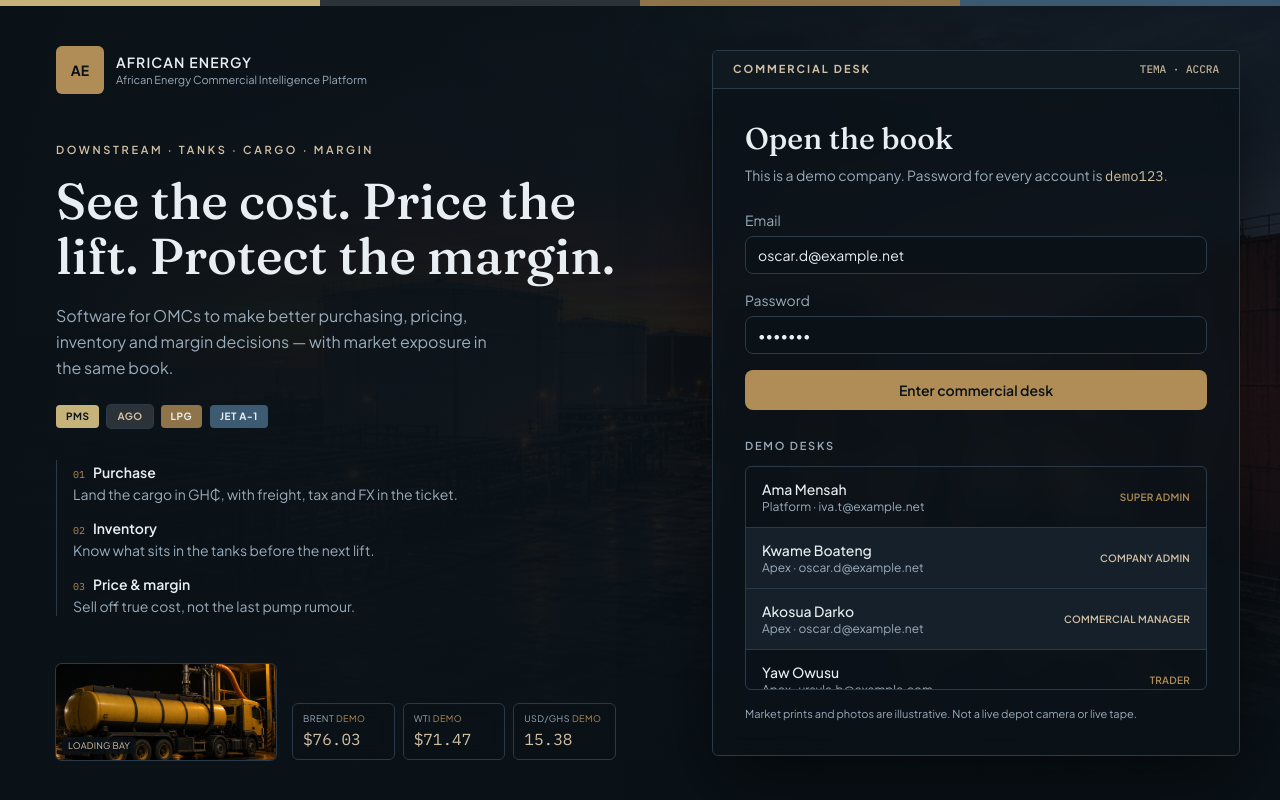
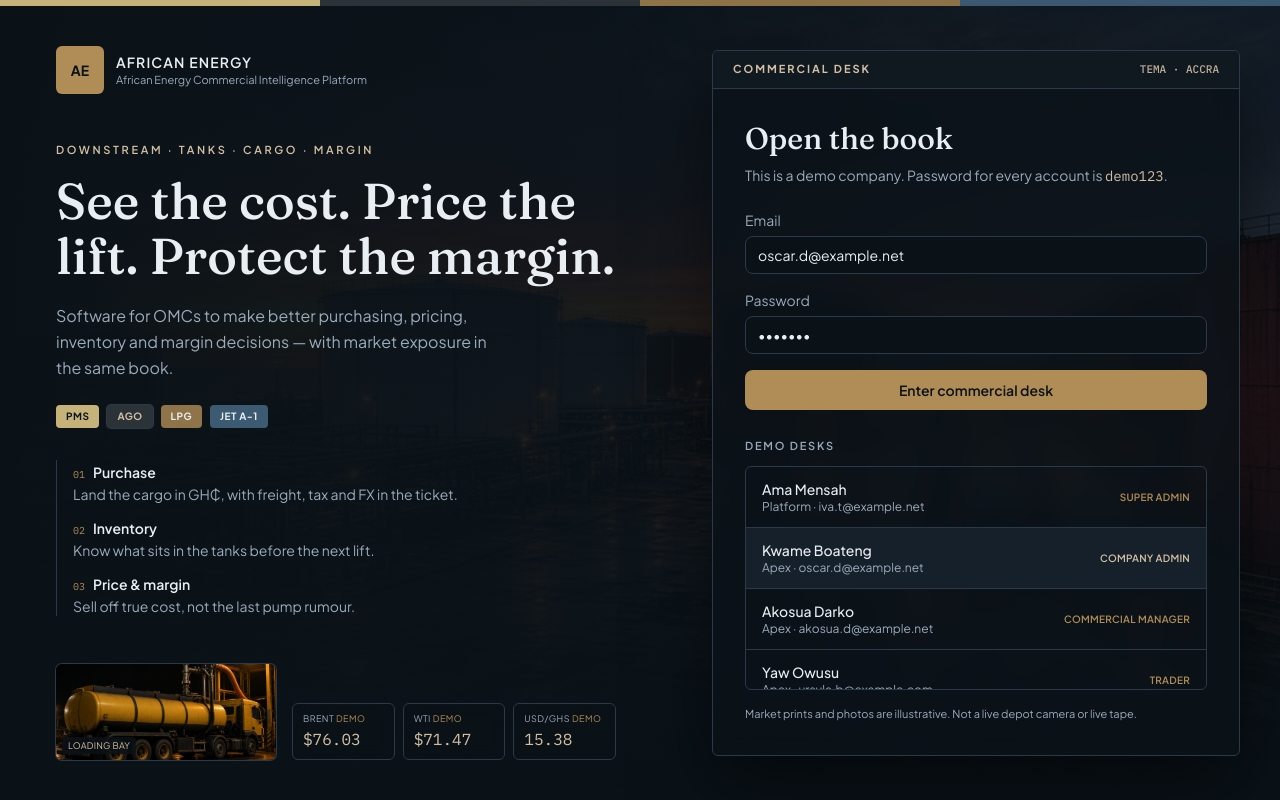
Before and after one commit to michealeeee/african-energy-commercial-intelligence, a React (Vite) app in the folder frontend/: page /login in a window 1280 px wide. Built offline with nearby package versions, Linux system fonts and the light colour scheme.

Commit message:
Give Akosua a unique demo email and sign in by desk id.
Kwame and Akosua previously shared oscar.d@example.net, so the
commercial manager desk always opened as company admin.

Co-authored-by: michealeeee <michealeeee@users.noreply.github.com>

```diff
--- a/frontend/src/data/seed.ts
+++ b/frontend/src/data/seed.ts
@@ -94,7 +94,7 @@ const companies: Company[] = [
 const users: User[] = [
   { id: "u_platform", companyId: null, name: "Ama Mensah", email: "iva.t@example.net", password: "demo123", role: "super_admin", status: "active", lastLoginAt: "2026-09-11T07:10:00Z" },
   { id: "u_apex_admin", companyId: APEX, name: "Kwame Boateng", email: "oscar.d@example.net", password: "demo123", role: "company_admin", status: "active", lastLoginAt: "2026-09-11T06:40:00Z" },
-  { id: "u_apex_cm", companyId: APEX, name: "Akosua Darko", email: "oscar.d@example.net", password: "demo123", role: "commercial_manager", status: "active", lastLoginAt: "2026-09-10T16:02:00Z" },
+  { id: "u_apex_cm", companyId: APEX, name: "Akosua Darko", email: "akosua.d@example.net", password: "demo123", role: "commercial_manager", status: "active", lastLoginAt: "2026-09-10T16:02:00Z" },
   { id: "u_apex_tr", companyId: APEX, name: "Yaw Owusu", email: "ursula.b@example.com", password: "demo123", role: "trader", status: "active", lastLoginAt: "2026-09-11T05:55:00Z" },
   { id: "u_apex_fin", companyId: APEX, name: "Efua Addo", email: "david.c@example.com", password: "demo123", role: "finance_user", status: "active", lastLoginAt: "2026-09-09T12:11:00Z" },
   { id: "u_apex_ops", companyId: APEX, name: "Kofi Asante", email: "iris.p@example.org", password: "demo123", role: "operations_user", status: "active", lastLoginAt: "2026-09-11T04:22:00Z" },
--- a/frontend/src/pages/Login.tsx
+++ b/frontend/src/pages/Login.tsx
@@ -24,6 +24,7 @@ export default function Login() {
   const [email, setEmail] = useState("oscar.d@example.net");
   const [password, setPassword] = useState("demo123");
   const [error, setError] = useState("");
+  const [pickedUserId, setPickedUserId] = useState("u_apex_admin");
   const brent = state.market.find((m) => m.id === "m_brent");
   const wti = state.market.find((m) => m.id === "m_wti");
   const fx = state.market.find((m) => m.id === "m_usd_ghs");
@@ -35,8 +36,10 @@ export default function Login() {
     const nextPassword = String(form.get("password") ?? password);
     setEmail(nextEmail);
     setPassword(nextPassword);
-    dispatch({ type: "login", email: nextEmail, password: nextPassword });
-    const user = state.users.find((u) => u.email === nextEmail && u.password === nextPassword && u.status === "active");
+    dispatch({ type: "login", email: nextEmail, password: nextPassword, userId: pickedUserId });
+    const user =
+      state.users.find((u) => u.id === pickedUserId && u.password === nextPassword && u.status === "active") ||
+      state.users.find((u) => u.email === nextEmail && u.password === nextPassword && u.status === "active");
     if (!user) {
       setError("Invalid credentials or suspended tenant.");
       return;
@@ -139,7 +142,11 @@ export default function Login() {
 
               <form className="mt-6 space-y-4" onSubmit={submit}>
                 <Field label="Email">
-                  <input className={inputClass} name="email" value={email} onChange={(e) => setEmail(e.target.value)} autoComplete="username" />
+                    <input className={inputClass} name="email" value={email} onChange={(e) => {
+                      setEmail(e.target.value);
+                      const match = state.users.find((u) => u.email === e.target.value);
+                      if (match) setPickedUserId(match.id);
+                    }} autoComplete="username" />
                 </Field>
                 <Field label="Password">
                   <input className={inputClass} name="password" type="password" value={password} onChange={(e) => setPassword(e.target.value)} autoComplete="current-password" />
@@ -154,13 +161,14 @@ export default function Login() {
               <div className="mt-3 max-h-56 overflow-y-auto rounded-md border border-line">
                 {state.users.map((u) => {
                   const co = state.companies.find((c) => c.id === u.companyId);
-                  const active = email === u.email;
+                  const active = pickedUserId === u.id;
                   return (
                     <button
                       key={u.id}
                       type="button"
                       className={`flex w-full items-center justify-between gap-3 border-b border-line px-4 py-3 text-left last:border-0 ${active ? "bg-panel-2" : "hover:bg-panel"}`}
                       onClick={() => {
+                        setPickedUserId(u.id);
                         setEmail(u.email);
                         setPassword(u.password);
                         setError("");
--- a/frontend/src/store/EnergyFlowContext.tsx
+++ b/frontend/src/store/EnergyFlowContext.tsx
@@ -17,7 +17,7 @@ import type {
   User,
 } from "../types";
 
-const KEY = "aeci.v1";
+const KEY = "aeci.v2";
 
 function load(): AppState {
   try {
@@ -83,7 +83,7 @@ function avgCost(state: AppState, companyId: string, productId: string, location
 }
 
 export type Action =
-  | { type: "login"; email: string; password: string }
+  | { type: "login"; email: string; password: string; userId?: string }
   | { type: "logout" }
   | { type: "reset" }
   | { type: "upsert_product"; product: Product }
@@ -108,7 +108,11 @@ function reducer(state: AppState, action: Action): AppState {
   const now = new Date().toISOString();
   switch (action.type) {
     case "login": {
-      const user = state.users.find((u) => u.email === action.email && u.password === action.password && u.status === "active");
+      const user =
+        (action.userId
+          ? state.users.find((u) => u.id === action.userId && u.password === action.password && u.status === "active")
+          : undefined) ||
+        state.users.find((u) => u.email === action.email && u.password === action.password && u.status === "active");
       if (!user) return state;
       if (user.companyId) {
         const co = state.companies.find((c) => c.id === user.companyId);
```
